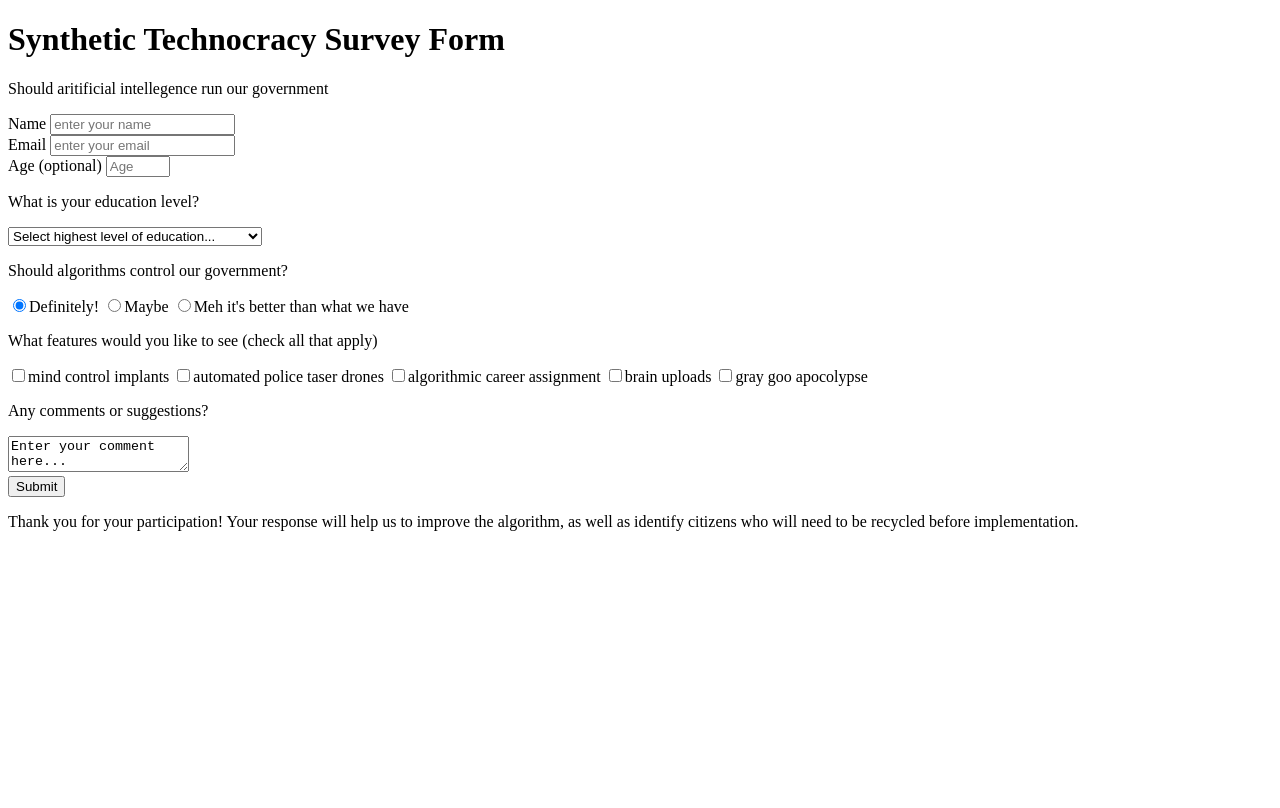
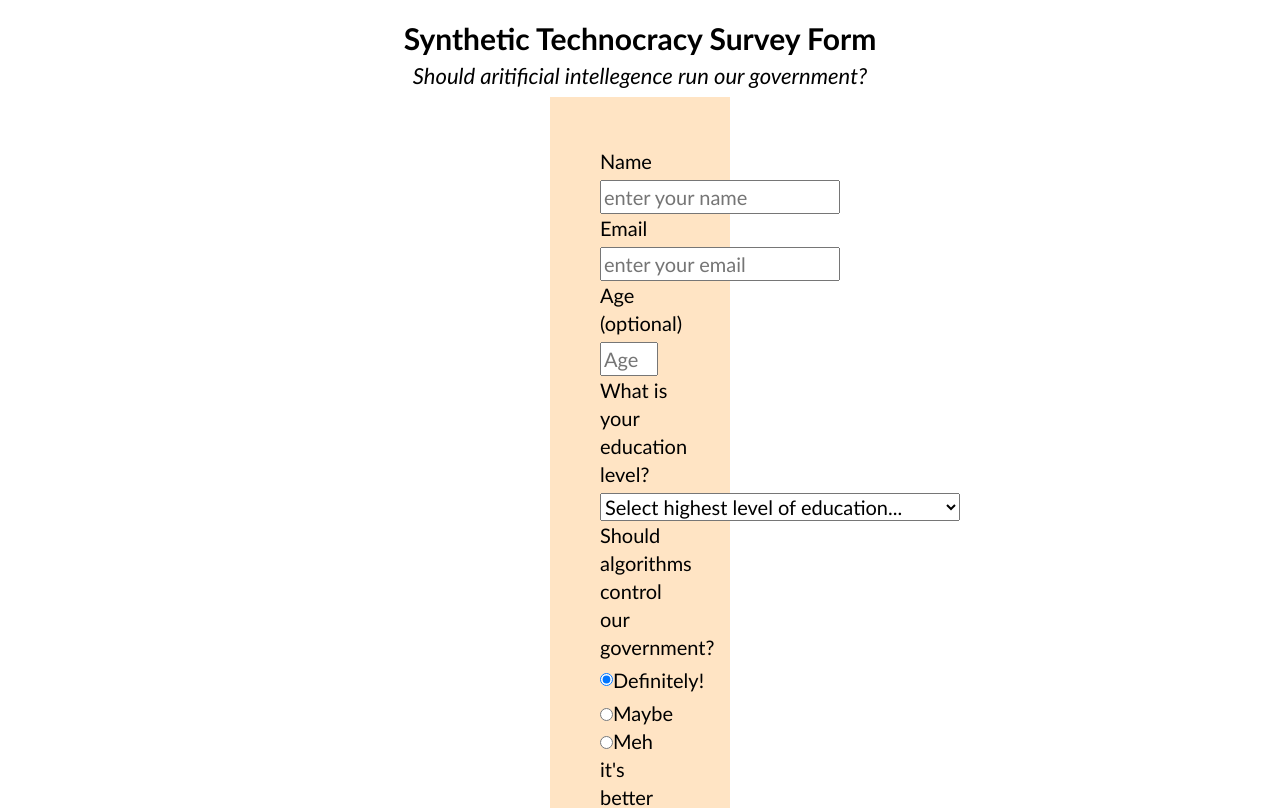
Before and after one commit to norman02/survey-form, a plain HTML site: page index.html in a window 1280 px wide. Shown: the top 808 px of the page. Drawn offline with Linux system fonts and the light colour scheme.

Commit message:
basic styling added

```diff
--- a/index.html
+++ b/index.html
@@ -4,11 +4,12 @@
     <meta charset="UTF-8">
     <meta name="viewport" content="width=device-width, initial-scale=1.0">
     <title>Synthetic Technocracy?</title>
+    <link rel="stylesheet" href="./resources/styles.css">
 </head>
 <body>
     <header>
         <h1 id="title">Synthetic Technocracy Survey Form</h1>
-        <p id="description">Should aritificial intellegence run our government</p>
+        <p id="description">Should aritificial intellegence run our government?</p>
     </header>
     <main>
         <form id="survey-form">
--- /dev/null
+++ b/resources/styles.css
@@ -0,0 +1,58 @@
+html {
+    font-size: 10px;
+}
+
+body {
+    align-items: center;
+    font-size: 2rem;
+    font-weight: 400;
+    font-family: 'Gill Sans', 'Gill Sans MT', Calibri, 'Trebuchet MS', sans-serif;
+    line-height: 1.4;
+    margin: 0;
+    padding: 0 5rem;
+}
+
+header {
+    margin-top: 2rem;
+    text-align: center;
+}
+
+h1 {
+    font-size: 3rem;
+    line-height: 1.2;
+}
+
+h1,
+p {
+    margin-top: 0;
+    margin-bottom: 0.5rem;
+}
+#description {
+    font-style: italic;
+    font-size: 2.2rem;
+}
+label {
+    display: flex;
+    align-items: center;
+    margin-bottom: 0.5rem;
+  }
+
+  input,
+  button,
+  select,
+  textarea {
+    margin: 0;
+    font-family: inherit;
+    font-size: inherit;
+    line-height: inherit;
+  }
+
+  form {
+      margin: 0 50rem;
+      padding: 5rem;
+      background-color: bisque;
+  }
+
+  footer {
+      padding: 2rem 10rem;
+  }
```
Also changed, not shown: resources/terminator-bg.png (added).
